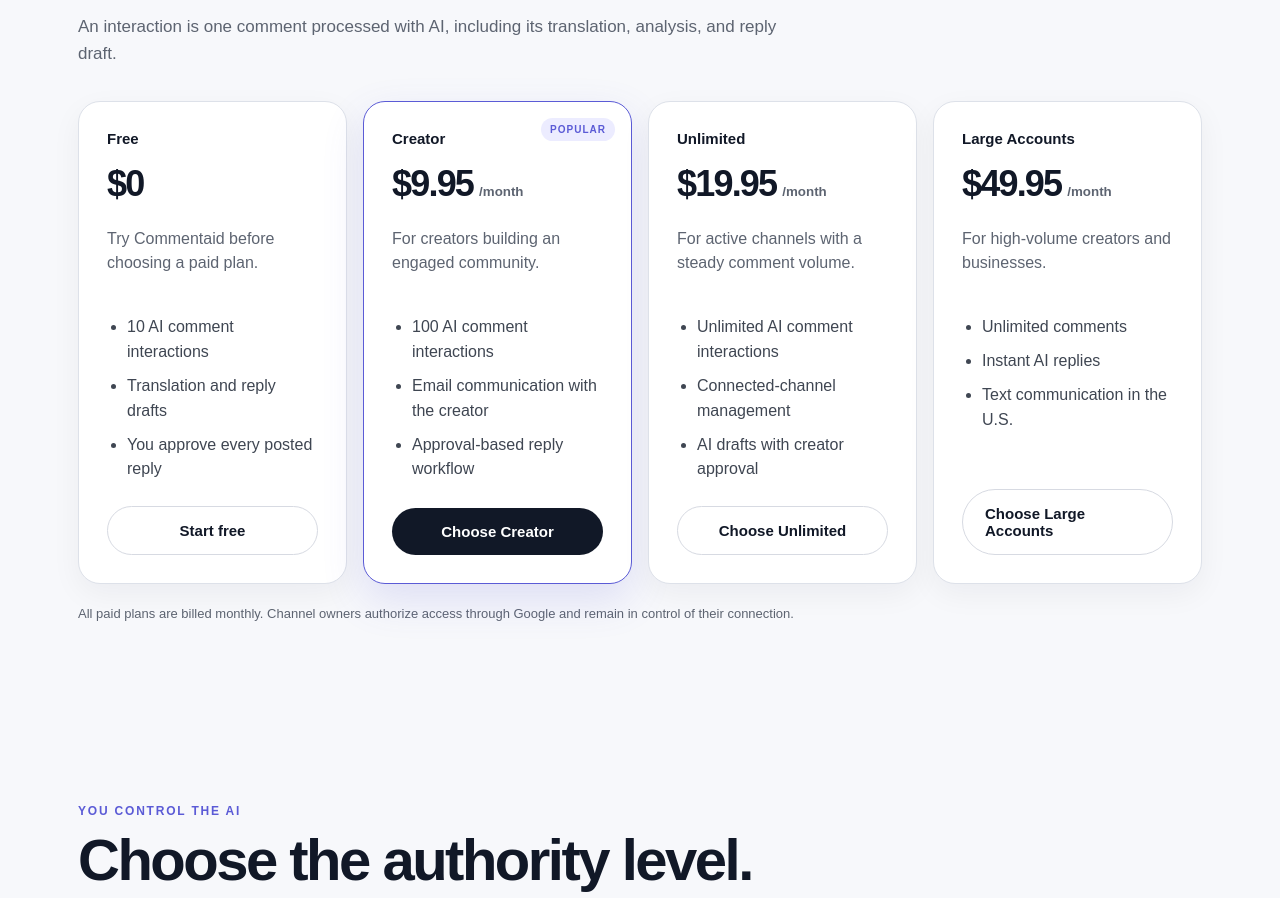
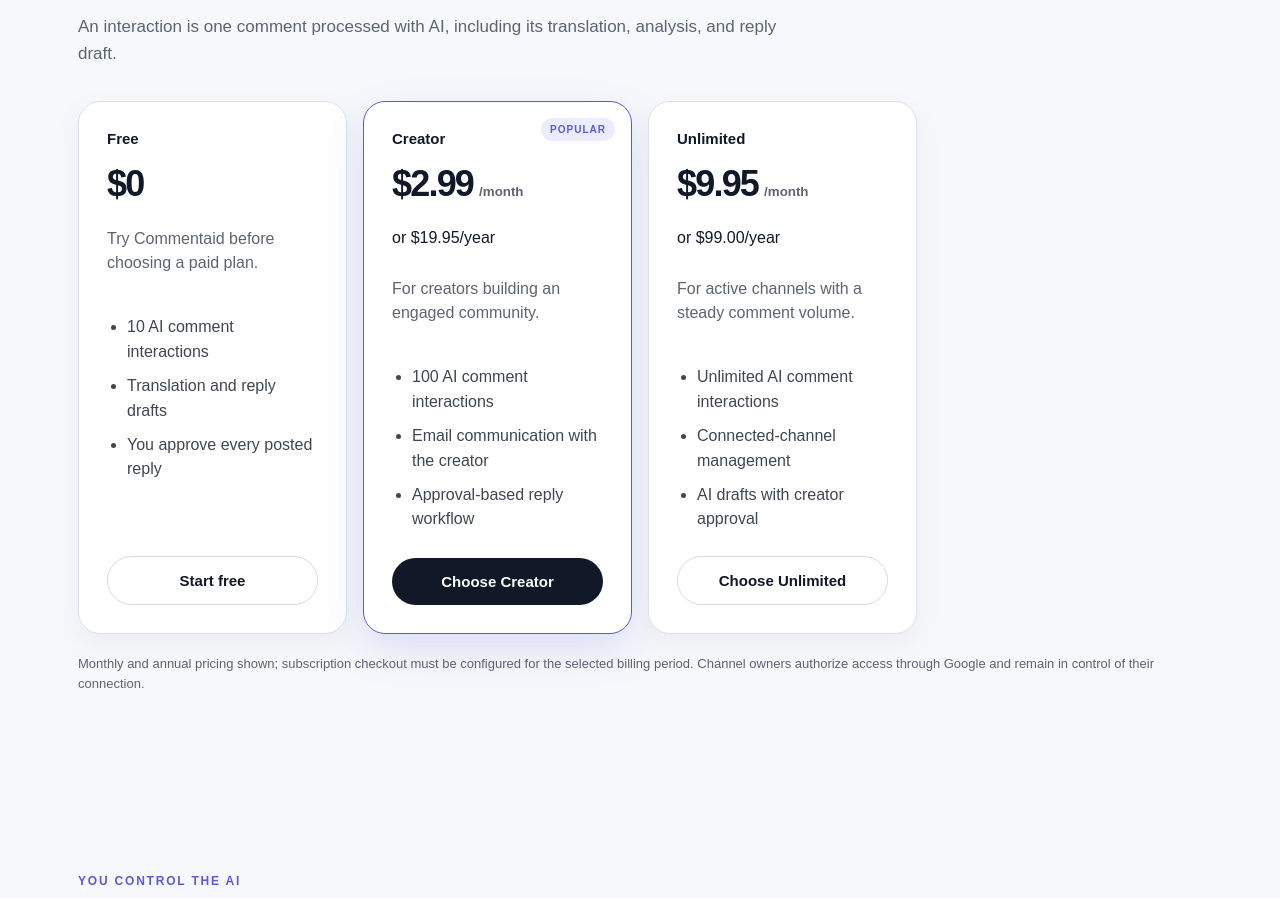
Before and after one commit to DSangHub/Commentaid, a Next.js app: page / in a window 1280 px wide. Shown: the part 2424-3322 px from the top of the page. Built offline with nearby package versions, Linux system fonts and the light colour scheme.

Commit message:
Update Creator and Unlimited pricing and remove Large Accounts plan

```diff
--- a/app/page.js
+++ b/app/page.js
@@ -73,7 +73,8 @@ export default function Home() {
           <article className="pricingCard featured">
             <span className="planBadge">POPULAR</span>
             <p className="planName">Creator</p>
-            <div className="price"><span>$9.95</span><small>/month</small></div>
+            <div className="price"><span>$2.99</span><small>/month</small></div>
+            <p className="annualPrice">or $19.95/year</p>
             <p className="planSummary">For creators building an engaged community.</p>
             <ul>
               <li>100 AI comment interactions</li>
@@ -85,7 +86,8 @@ export default function Home() {
 
           <article className="pricingCard">
             <p className="planName">Unlimited</p>
-            <div className="price"><span>$19.95</span><small>/month</small></div>
+            <div className="price"><span>$9.95</span><small>/month</small></div>
+            <p className="annualPrice">or $99.00/year</p>
             <p className="planSummary">For active channels with a steady comment volume.</p>
             <ul>
               <li>Unlimited AI comment interactions</li>
@@ -95,19 +97,8 @@ export default function Home() {
             <Link className="button secondary wide" href="/login?mode=signup&amp;next=%2Fdashboard%3Fplan%3Dunlimited">Choose Unlimited</Link>
           </article>
 
-          <article className="pricingCard">
-            <p className="planName">Large Accounts</p>
-            <div className="price"><span>$49.95</span><small>/month</small></div>
-            <p className="planSummary">For high-volume creators and businesses.</p>
-            <ul>
-              <li>Unlimited comments</li>
-              <li>Instant AI replies</li>
-              <li>Text communication in the U.S.</li>
-            </ul>
-            <Link className="button secondary wide" href="/login?mode=signup&amp;next=%2Fdashboard%3Fplan%3Dlarge">Choose Large Accounts</Link>
-          </article>
         </div>
-        <p className="pricingNote">All paid plans are billed monthly. Channel owners authorize access through Google and remain in control of their connection.</p>
+        <p className="pricingNote">Monthly and annual pricing shown; subscription checkout must be configured for the selected billing period. Channel owners authorize access through Google and remain in control of their connection.</p>
       </section>
 
       <section className="section authority">
```
